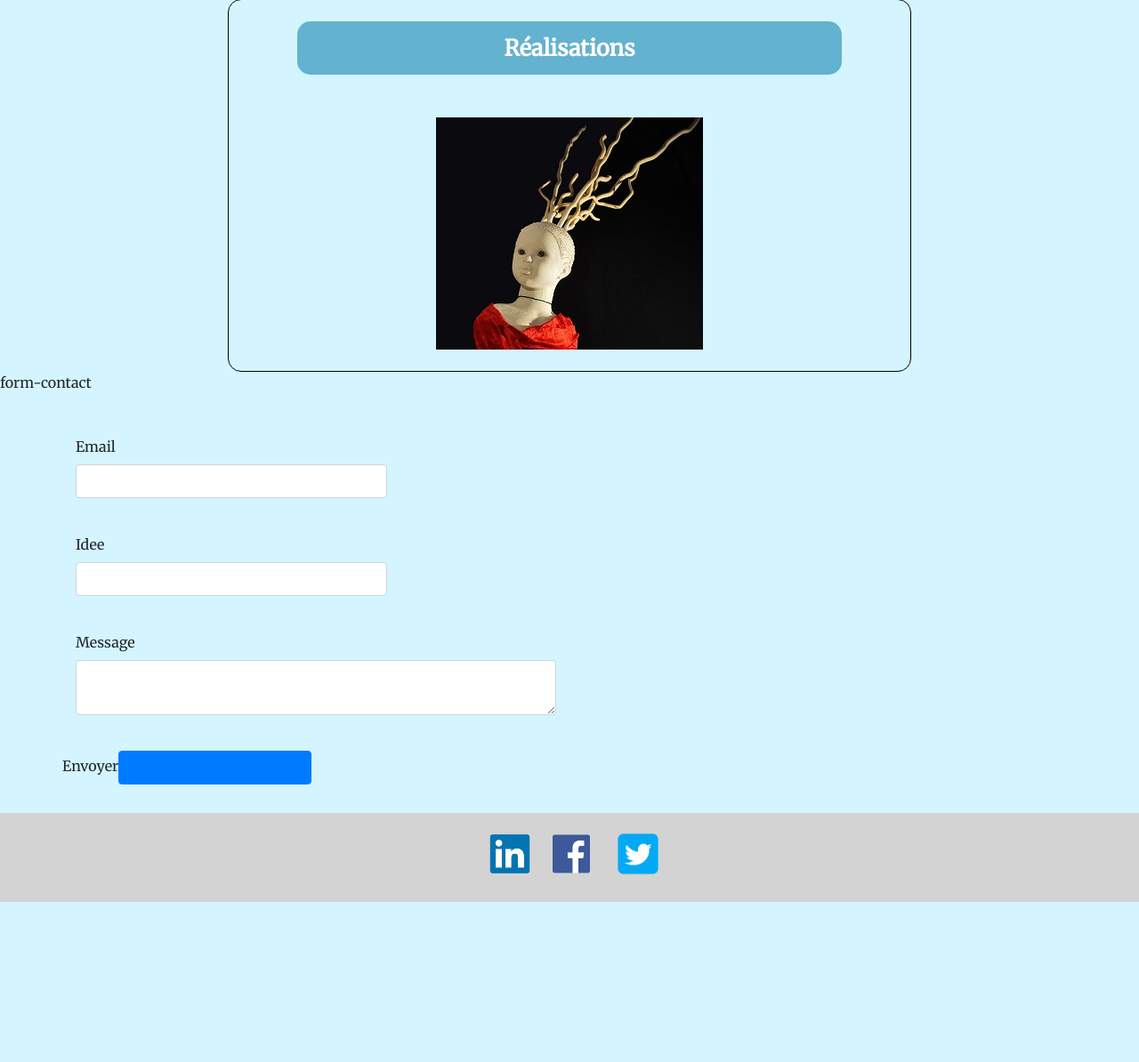
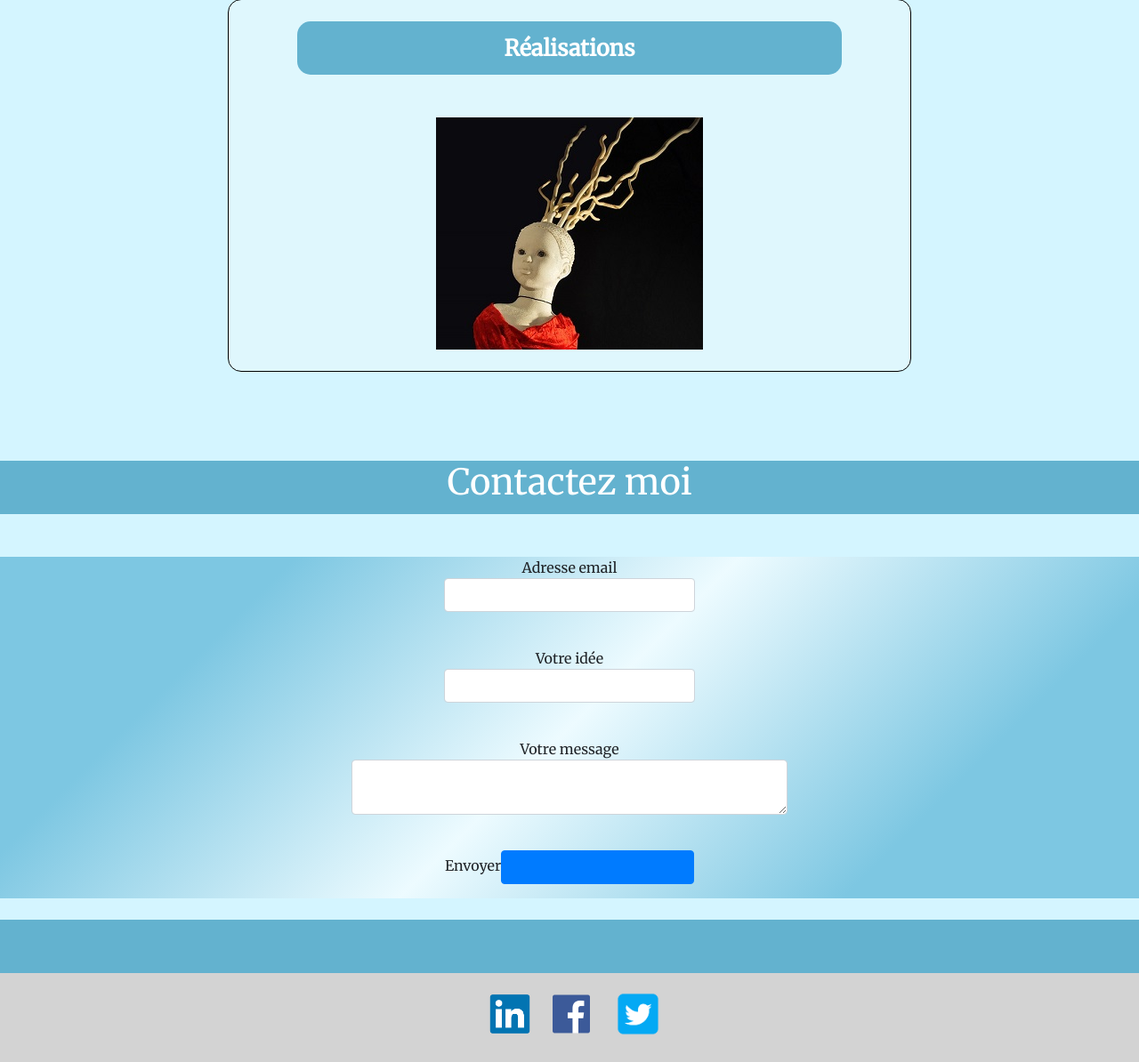
Before and after one commit to geoffrey112/Site-sur-le-spectacle, a Symfony app: template templates/home.html.twig in a window 1280 px wide. Shown: the part 1075-2269 px from the top of the page at 89% size. Before the commit the page ends 2089 px from the top, so only its background shows below. Run offline with Twig, Linux system fonts and the light colour scheme; the template is opened without the code that fills it, so the values that code supplies are empty; form fields are guessed from the names that the template uses; some libraries are stand-ins or nearby versions.

Commit message:
css contact

```diff
--- a/public/styles/cinema.style.css
+++ b/public/styles/cinema.style.css
@@ -8,6 +8,7 @@
 
 video{
     width: 800px;
+    margin-bottom: 60px;
 }
 
 .vid{
--- a/public/styles/home.style.css
+++ b/public/styles/home.style.css
@@ -41,6 +41,7 @@ body{
 .contentText{
     border: 1px solid black;
     border-radius: 30px 30px 30px 30px;
+    background-color: rgb(223, 247, 253)
 }
 
 .contentText h1{
@@ -64,6 +65,7 @@ body{
     border:1px solid black;
     border-radius: 15px 15px 15px 15px;
     width:60%;
+    background-color: rgb(223, 247, 253)
 }
 
 .contentRea h1{
@@ -78,3 +80,27 @@ body{
     color:white;
     padding-top:15px;
 }
+
+.form{
+    font-size:25px;
+    font-weight: bold;
+    text-align:center;
+    background-color:#63B2CF;
+    color: white;
+    height:60px;
+    margin-top: 100px;
+}
+
+.bas{
+    background-color:#63B2CF;
+    height:60px;
+}
+
+.contact *{
+    text-align: center;
+    margin: auto;
+
+}
+.contact{
+    background: linear-gradient(135deg, rgb(125, 199, 226) 20%, #EDFBFF 50%, rgb(125, 199, 226) 80%);
+}
--- a/public/styles/mise-en-scene.style.css
+++ b/public/styles/mise-en-scene.style.css
@@ -8,6 +8,7 @@
 
 video{
     width: 800px;
+    margin-bottom: 60px;
 }
 
 .vid{
--- a/templates/home.html.twig
+++ b/templates/home.html.twig
@@ -71,7 +71,6 @@
 	</div>
 
 
-
 	{# REALISATIONS #}
 	<div class="container mt-5 contentRea">
 		<div class="row">
@@ -81,41 +80,37 @@
 	</div>
 
 
- form-contact
-    <div class="container">
+	<div class="form">
+		<h1>Contactez moi</h1>
+	</div>
+
+
+	<div class="container-fluid contact">
 		{{ form_start(contactForm) }}
 		<div class="form-group mt-5">
 			<div class="row">
-                <div class="col-4 mb-4">
-                    {{ form_row(contactForm.email, {'attr': {class : "form-control"}}) }}
+				<div class="col-3 mb-4">
+					{{ form_row(contactForm.email, {'attr': {class : "form-control"}, 'label' : "Adresse email"}) }}
 				</div>
 			</div>
 			<div class="row">
-                <div class="col-4 mb-4">
-                    {{ form_row(contactForm.idee, {'attr': {class : "form-control"}}) }}
+				<div class="col-3 mb-4">
+					{{ form_row(contactForm.idee, {'attr': {class : "form-control"}, 'label' : "Votre idée"}) }}
 				</div>
 			</div>
 			<div class="row">
-                <div class="col-6 mb-4">
-                    {{ form_row(contactForm.message, {'attr': {class : "form-control"}}) }}
+				<div class="col-5 mb-4">
+					{{ form_row(contactForm.message, {'attr': {class : "form-control message"}, 'label' : "Votre message"}) }}
 				</div>
 			</div>
-            <div class="row">
-                    {{ form_row(contactForm.envoyer, {'attr' : {class : "btn btn-primary"}}) }}
+			<div class="row mb-4">
+				{{ form_row(contactForm.envoyer, {'attr' : {class : "btn btn-primary "}}) }}
 			</div>
 		</div>
 		{{ form_end(contactForm) }}
+
 	</div>
 
-
-
-
-
-
-
-
-
-
-
+	<div class="bas"></div>
 
 {% endblock %}
```
Lines whose indentation alone changed are shown as unchanged.
